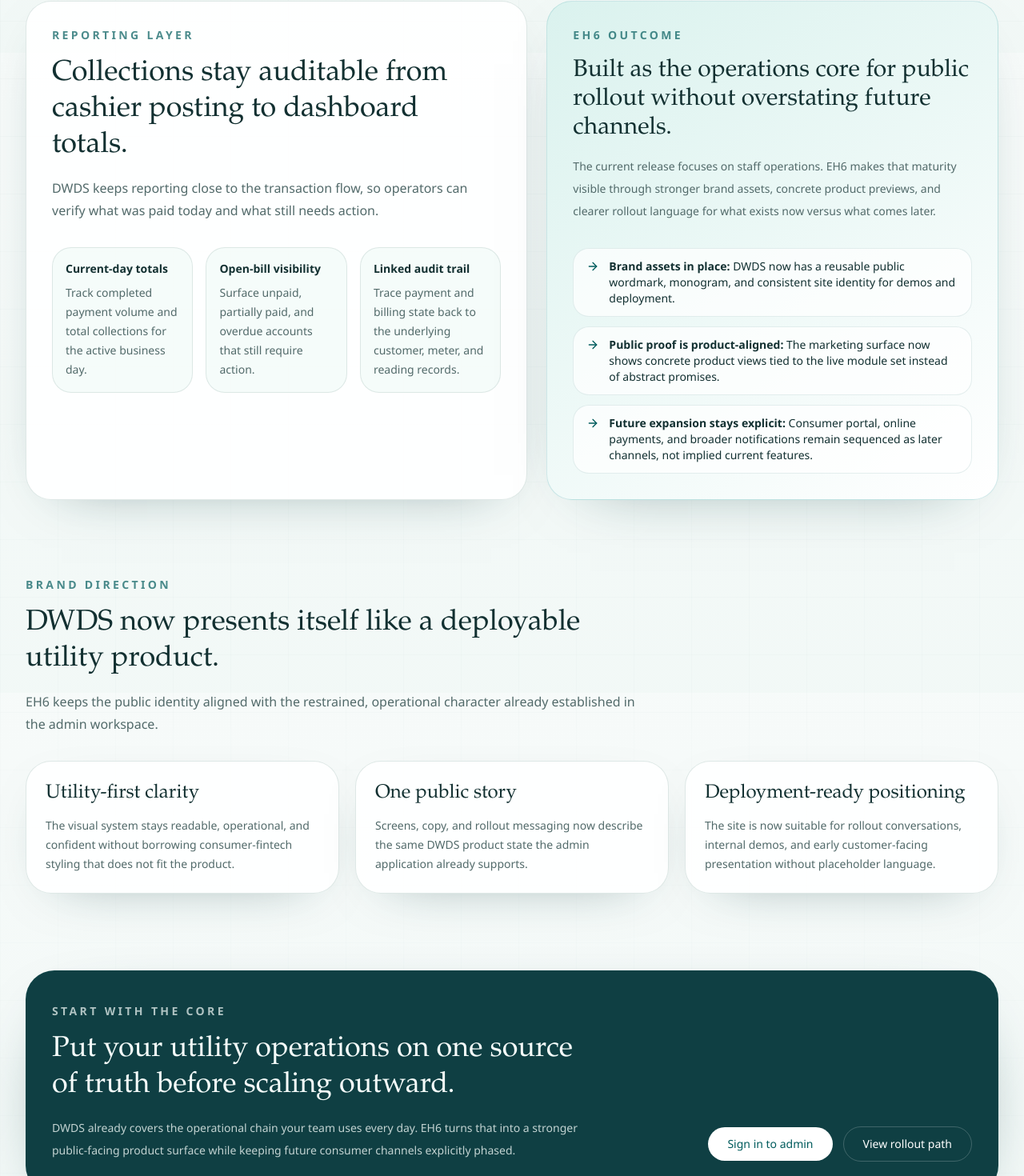
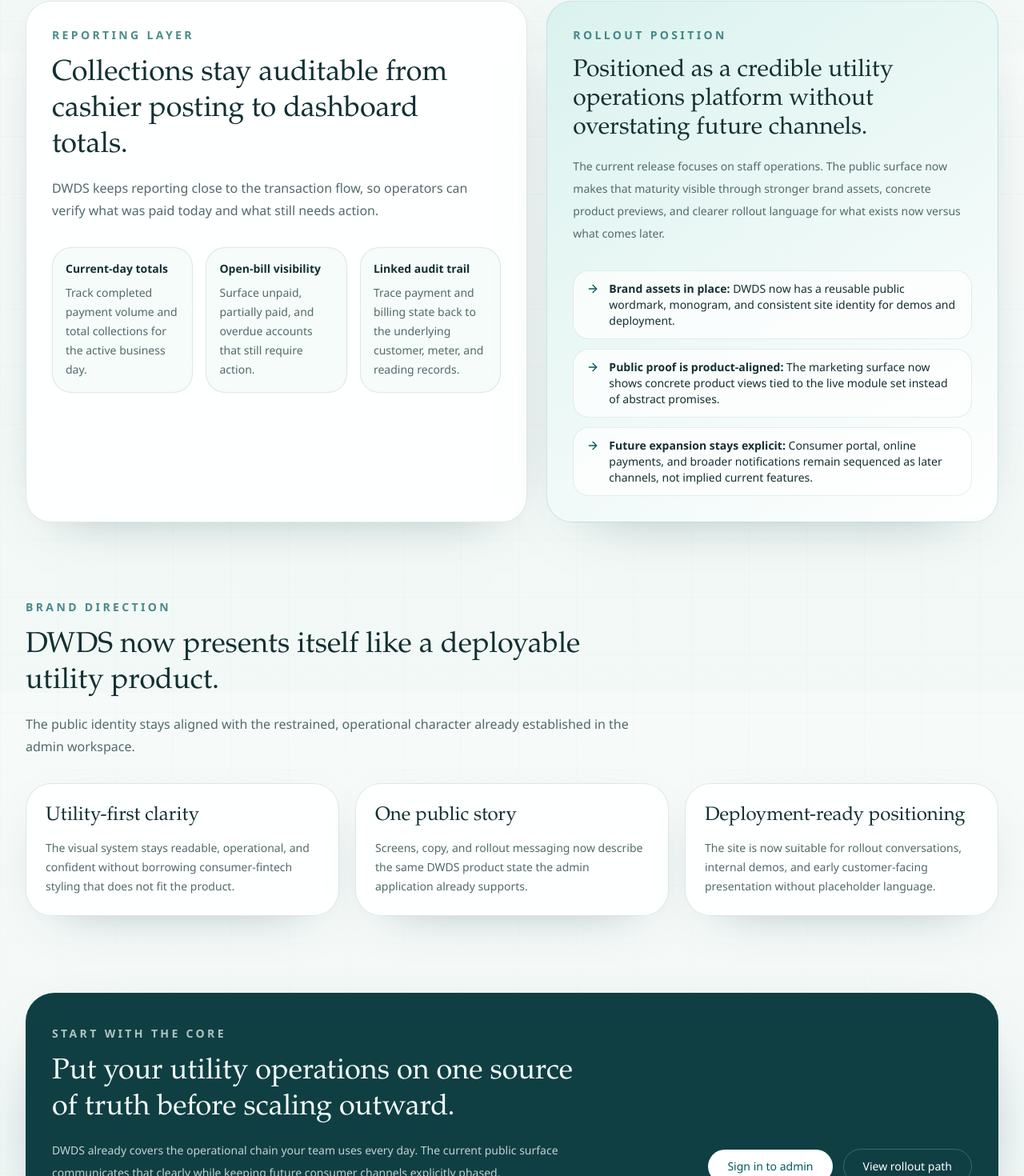
Before and after one commit to eddegorio12/DESWATERS, a Next.js app in the folder v1/: page / in a window 1280 px wide. Shown: the part 3934-5404 px from the top of the page at 80% size. Built offline with nearby package versions, Linux system fonts and the light colour scheme; no server answers.

Commit message:
Update branding docs and refine marketing rollout copy

```diff
--- a/v1/memory-bank/@architecture.md
+++ b/v1/memory-bank/@architecture.md
@@ -82,6 +82,10 @@
   - Notification templates, provider integrations, phone normalization, and delivery logging for customer notices
 - `src/features/marketing/`
   - Shared public-site layout, navigation, footer, brand lockup, screenshot showcase components, and centralized site content
+- `public/brand/`
+  - DWDS PNG logo assets used by the shared brand lockup and related public/admin brand surfaces
+- `src/app/icon.png` and `src/app/apple-icon.png`
+  - App Router icon files generated from the DWDS shield mark for browser and device icon usage
 
 ## Implemented Workflow Boundaries
 
@@ -169,6 +173,8 @@
 - Public marketing content should stay under `src/features/marketing/` unless a future consumer domain becomes large enough to justify its own feature tree.
 - Online payment or notification integrations should be attached to explicit feature modules when those channels are approved.
 - The current EH6 implementation adds reusable DWDS public brand assets under `public/brand/` and screenshot-style product previews under `public/marketing/`.
+- The shared `BrandLockup` component now scales the DWDS PNG logo by placement so navbar, footer, auth, and dashboard surfaces stay visually balanced without separate ad hoc markup.
+- App icon metadata is now represented through `src/app/icon.png` and `src/app/apple-icon.png`, derived from the DWDS shield mark.
 - Marketing pages now present deployment-ready product evidence without introducing consumer-portal routes ahead of approval.
 - EH6 has been user-validated and is now closed.
 
--- a/v1/memory-bank/@product-requirements-document.md
+++ b/v1/memory-bank/@product-requirements-document.md
@@ -15,6 +15,7 @@
 - EH5 overdue, disconnection, and email-first follow-up notification support are validated and closed.
 - EH5 now also includes customer-notification support for low-cost email and SMS follow-up.
 - EH6 public-surface expansion is now validated and closed after testing.
+- EH6 now also includes the active DWDS logo system across core public/admin entry surfaces plus branded browser/app icons.
 - EH7 tooling recovery is now complete, and the searchable local design-assistant workflow is usable again from the repo.
 
 ## Product Principles
@@ -112,7 +113,7 @@
 - optional notifications and online-payment integrations when explicitly scoped
 
 Current status:
-- The marketing site now includes DWDS brand assets, screenshot-style product previews, and stronger deployment-ready copy for the implemented operational surface.
+- The marketing site now includes DWDS brand assets, screenshot-style product previews, stronger deployment-ready copy, and shared logo treatment across the navbar, footer, auth shell, and dashboard entry surfaces.
 - Consumer portal routes, public notifications, and online consumer payments remain deferred until explicitly approved.
 - EH6 has been validated and is now complete.
 
--- a/v1/memory-bank/@tech-stack.md
+++ b/v1/memory-bank/@tech-stack.md
@@ -83,6 +83,7 @@
 ### EH6: Product Surface Expansion
 - Keep marketing, future consumer routes, and admin routes in the same codebase
 - Add online-payment or notification vendors only when those channels are actively scoped
+- DWDS branding currently relies on repo-served PNG assets under `public/brand/` plus App Router icon files under `src/app/`
 - EH6 marketing-surface expansion is implemented, validated, and closed.
 
 ### EH7: Tooling & Design Workflow Recovery
@@ -99,6 +100,6 @@
 - No custom auth build while Clerk is sufficient
 
 ## Practical Summary
-- **Implemented now:** Next.js, TypeScript, Prisma v7, Clerk, Tailwind CSS, shadcn/ui, React Hook Form, Zod, PostgreSQL-first runtime path, app-native printable receipts, notification logging, Resend-ready email, Semaphore-ready SMS, repo-local UI design search launcher
+- **Implemented now:** Next.js, TypeScript, Prisma v7, Clerk, Tailwind CSS, shadcn/ui, React Hook Form, Zod, PostgreSQL-first runtime path, app-native printable receipts, notification logging, Resend-ready email, Semaphore-ready SMS, repo-local UI design search launcher, repo-served DWDS PNG brand assets, App Router brand icons
 - **Currently validating:** no active enhancement phase
 - **Deferred until explicitly scoped:** Xendit, storage-backed uploads, notifications, advanced reporting libraries, PDF-specific receipt tooling, customer credit handling
--- a/v1/memory-bank/implementation-plan.md
+++ b/v1/memory-bank/implementation-plan.md
@@ -31,6 +31,7 @@
 - Daily collections reporting implemented
 - Public marketing route group implemented
 - Admin dashboard redesigned into a production-facing operations hub
+- Shared DWDS PNG logo lockup and branded app icons integrated across marketing, auth, and dashboard surfaces
 - Public GitHub repo landing page polished with stronger README structure, CI, license, and real redacted product screenshots
 
 ## Current Validation Baseline
@@ -176,6 +177,7 @@
 Current progress:
 - The public marketing surface now includes reusable DWDS brand assets plus screenshot-style product previews aligned to the implemented dashboard, billing, and follow-up modules.
 - Home, platform, workflows, and rollout pages now use deployment-ready copy that distinguishes live operational scope from future consumer-facing expansion.
+- The shared DWDS logo lockup now uses transparent PNG brand assets across the navbar, footer, auth shell, and dashboard hero, with branded browser/app icons under `src/app/`.
 - EH6 has been user-validated and is now closed. Do not begin EH7 unless the user explicitly approves that tooling work.
 
 ### EH7: Tooling & Design Workflow Recovery
@@ -203,9 +205,13 @@
 Target outcomes:
 1. Configure the Vercel project with root directory `v1`.
 2. Provision and connect a production PostgreSQL database.
-3. Set Clerk production environment variables and redirect URLs.
-4. Run Prisma production migrations.
-5. Define the first-admin bootstrap path before exposing the admin sign-in flow publicly.
+3. Attach a custom owned domain before switching Clerk from Development to Production, because Clerk Production cannot use the default `*.vercel.app` provider domain.
+4. Set Clerk production environment variables and redirect URLs.
+5. Run Prisma production migrations.
+6. Define the first-admin bootstrap path before exposing the admin sign-in flow publicly.
+
+Current dependency note:
+- Until the custom domain exists, keep the Vercel deployment on Clerk Development/test keys and treat that surface as staging rather than the final production release.
 
 ## Backlog Intake Rule
 Any new future work should be added here as a named enhancement phase with:
--- a/v1/memory-bank/progress.md
+++ b/v1/memory-bank/progress.md
@@ -9,6 +9,7 @@
 - EH6 has now been validated after public-surface testing.
 - EH7 has now restored the searchable local design-tooling workflow.
 - The public GitHub repository surface has now been cleaned up with a stronger root README, CI workflow, license, and real redacted product screenshots.
+- DWDS now includes a custom PNG logo system with transparent brand asset handling, shared marketing/auth/dashboard lockups, and branded browser/app icons.
 
 ## Implemented Milestones
 
@@ -34,6 +35,7 @@
 - The marketing site and production-facing admin UI copy were implemented.
 - The admin dashboard was redesigned into a stronger operations hub.
 - The public marketing site now includes reusable DWDS brand assets, screenshot-style product previews, and clearer deployment-ready rollout messaging.
+- The marketing header and footer plus auth and dashboard entry surfaces now use the shared DWDS logo lockup with refined size handling for each placement.
 - The repository root now presents the product more clearly for public review, including real redacted screenshots of the dashboard, billing, and follow-up surfaces.
 
 ## Important Historical Constraints
@@ -74,7 +76,8 @@
 - The current product is ready to be positioned as a staff/admin utility operations system plus public marketing site.
 - The consumer portal remains deferred and should not be implied in deployment or repo copy.
 - The next operational step is production deployment setup, with Vercel currently treated as the preferred hosting target.
-- Production readiness still depends on real PostgreSQL, Clerk production configuration, and first-admin bootstrap in the target environment.
+- Production readiness still depends on real PostgreSQL, Clerk production configuration, first-admin bootstrap in the target environment, and a custom owned domain for Clerk Production.
+- Until a custom domain exists, the Vercel `vercel.app` deployment should be treated as a test or staging surface rather than the final public production release.
 
 ## Enhancement Phase Status
 
@@ -100,7 +103,7 @@
 
 ### EH6: Product Surface Expansion
 - Status: `complete`
-- Notes: Marketing expansion is implemented and user-validated through brand assets, product previews, and stronger deployment-ready copy. Consumer portal routes remain unstarted.
+- Notes: Marketing expansion is implemented and user-validated through brand assets, product previews, stronger deployment-ready copy, shared DWDS logo integration, and branded app icons. Consumer portal routes remain unstarted.
 
 ### EH7: Tooling & Design Workflow Recovery
 - Status: `complete`
--- a/v1/src/app/(marketing)/page.tsx
+++ b/v1/src/app/(marketing)/page.tsx
@@ -201,15 +201,15 @@
         </article>
         <article className="rounded-[2rem] border border-[#89c6c7]/40 bg-[linear-gradient(145deg,#daf2ee,#ffffff)] p-8 shadow-[0_24px_80px_-55px_rgba(12,60,64,0.6)]">
           <p className="text-sm font-semibold uppercase tracking-[0.24em] text-primary/70">
-            EH6 Outcome
+            Rollout Position
           </p>
           <h3 className="mt-4 font-heading text-3xl text-foreground">
-            Built as the operations core for public rollout without overstating future channels.
+            Positioned as a credible utility operations platform without overstating future channels.
           </h3>
           <p className="mt-4 text-sm leading-7 text-muted-foreground">
-            The current release focuses on staff operations. EH6 makes that maturity visible
-            through stronger brand assets, concrete product previews, and clearer rollout
-            language for what exists now versus what comes later.
+            The current release focuses on staff operations. The public surface now makes
+            that maturity visible through stronger brand assets, concrete product previews,
+            and clearer rollout language for what exists now versus what comes later.
           </p>
           <div className="mt-8 space-y-3 text-sm text-foreground">
             {launchReadiness.map((item) => (
@@ -231,7 +231,7 @@
         <SectionHeading
           eyebrow="Brand Direction"
           title="DWDS now presents itself like a deployable utility product."
-          description="EH6 keeps the public identity aligned with the restrained, operational character already established in the admin workspace."
+          description="The public identity stays aligned with the restrained, operational character already established in the admin workspace."
         />
         <div className="grid gap-5 md:grid-cols-3">
           {brandPrinciples.map((item) => (
@@ -258,8 +258,8 @@
               Put your utility operations on one source of truth before scaling outward.
             </h2>
             <p className="mt-4 text-sm leading-7 text-primary-foreground/78">
-              DWDS already covers the operational chain your team uses every day. EH6
-              turns that into a stronger public-facing product surface while keeping future
+              DWDS already covers the operational chain your team uses every day. The
+              current public surface communicates that clearly while keeping future
               consumer channels explicitly phased.
             </p>
           </div>
```
